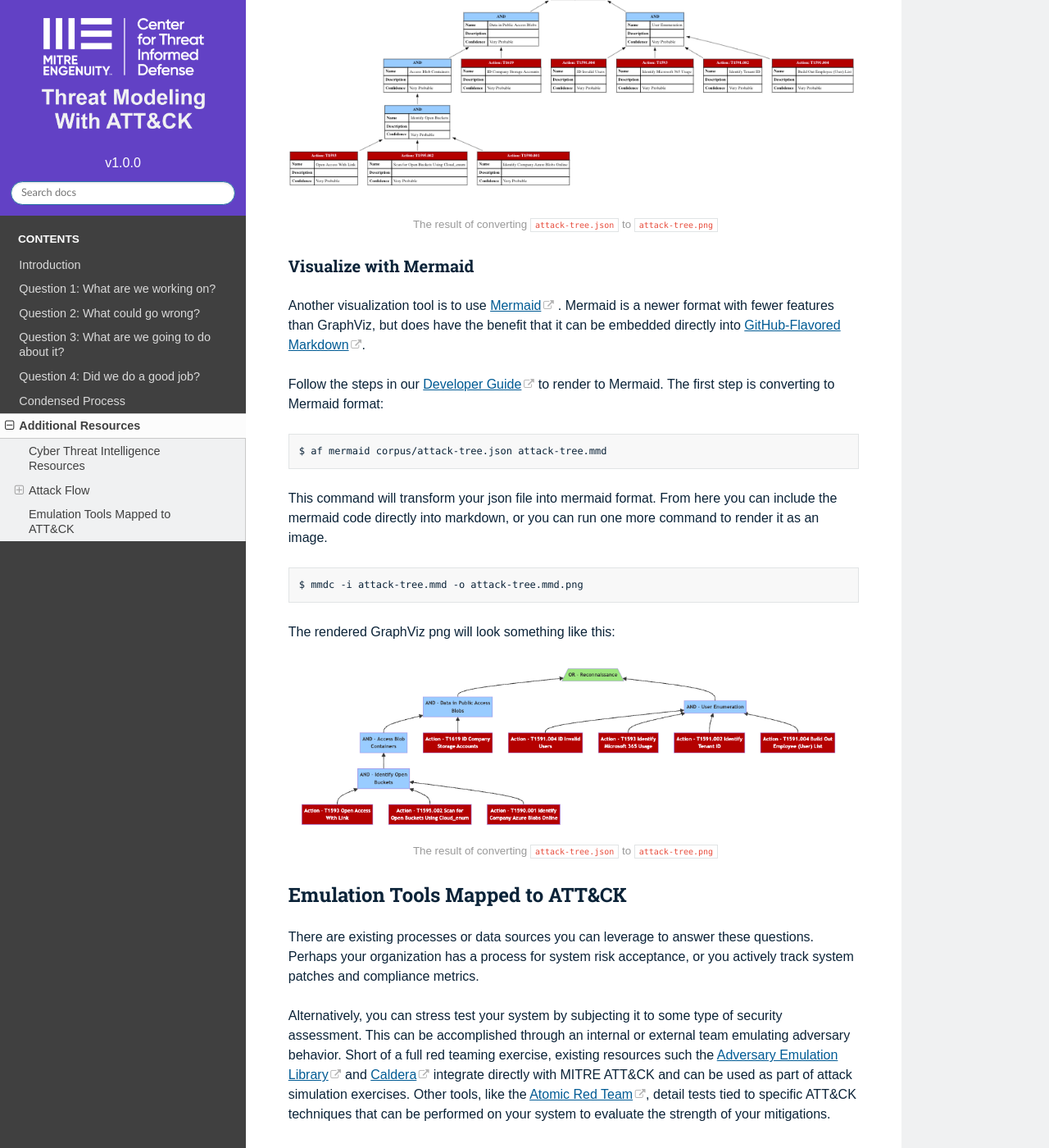
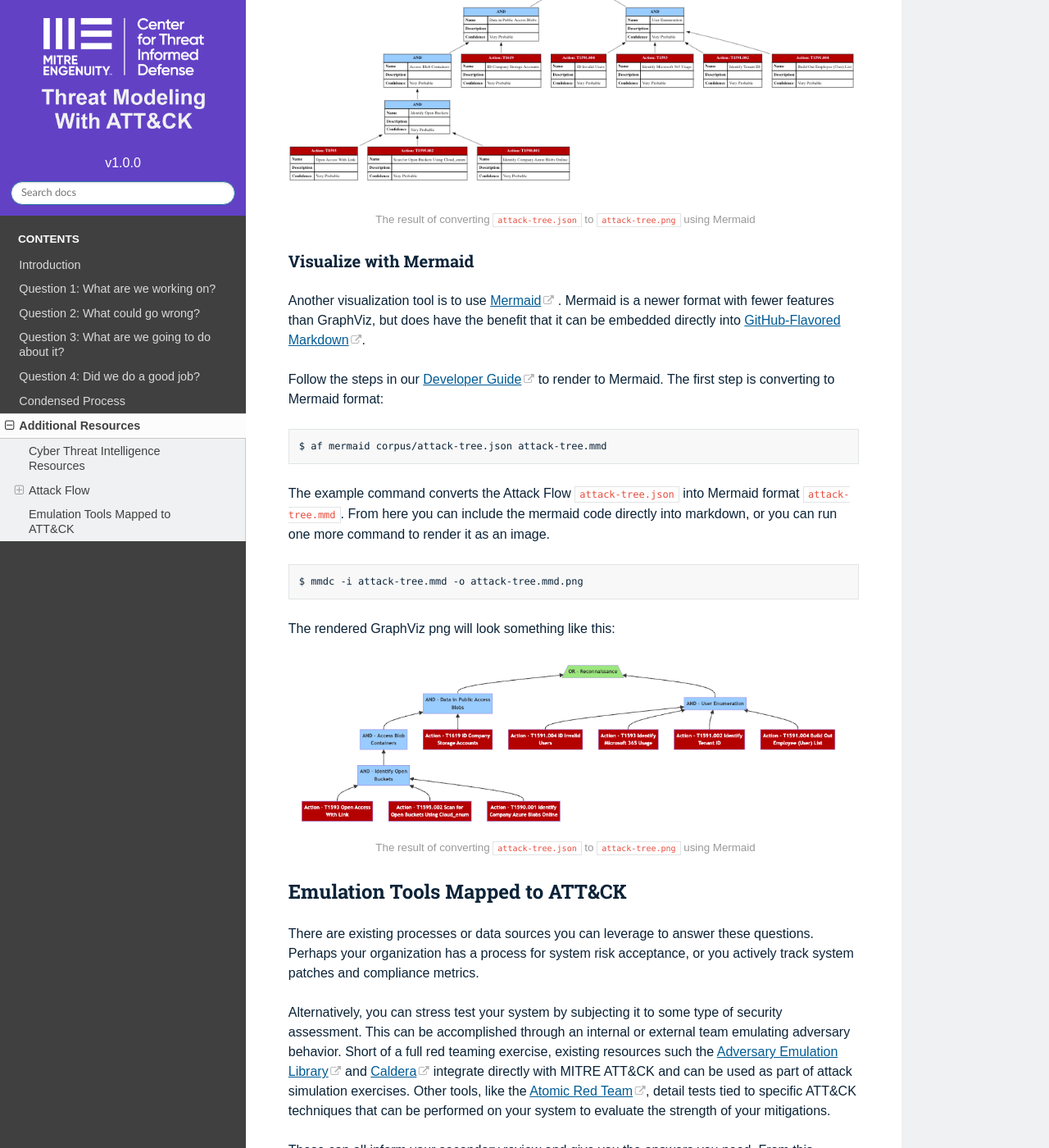
Before and after one commit to center-for-threat-informed-defense/threat-modeling-with-attack, a Sphinx documentation site: the page built from docs/additional-resources.rst, in a window 1280 px wide and 1400 px high, scrolled down 4448 px. Shown: the whole window at 82% size. Built offline with Sphinx 7.4.7 and the Read the Docs theme 2.0.0, drawn with Linux system fonts in a browser that asks for light colours; some of the changed text lies outside the part shown.

Commit message:
final updates

```diff
--- a/docs/additional-resources.rst
+++ b/docs/additional-resources.rst
@@ -59,7 +59,7 @@
 ~~~~~~~~~~~~~~~
 
 The first step is to open the Attack Flow Builder in either the online version or run it
- locally. Click the button below to open the builder in a new tab.
+locally. Click the button below to open the builder in a new tab.
 
 .. raw:: html
 
@@ -153,7 +153,7 @@
   :alt: Example Attack Tree rendered using GraphViz
   :align: center
 
-  The result of converting ``attack-tree.json`` to ``attack-tree.png``
+  The result of converting ``attack-tree.json`` to ``attack-tree.png`` using Mermaid
 
 Visualize with Mermaid
 ~~~~~~~~~~~~~~~~~~~~~~
@@ -173,9 +173,9 @@
     $ af mermaid corpus/attack-tree.json attack-tree.mmd
 
 
-This command will transform your json file into mermaid format. From here you can
-include the mermaid code directly into markdown, or you can run one more command to
-render it as an image.
+The example command converts the Attack Flow ``attack-tree.json`` into Mermaid format
+``attack-tree.mmd``. From here you can include the mermaid code directly into markdown,
+or you can run one more command to render it as an image.
 
 .. code:: bash
 
@@ -187,7 +187,7 @@
   :alt: Example Attack Tree rendered using Mermaid
   :align: center
 
-  The result of converting ``attack-tree.json`` to ``attack-tree.png``
+  The result of converting ``attack-tree.json`` to ``attack-tree.png`` using Mermaid
 
 
 Emulation Tools Mapped to ATT&CK
```
